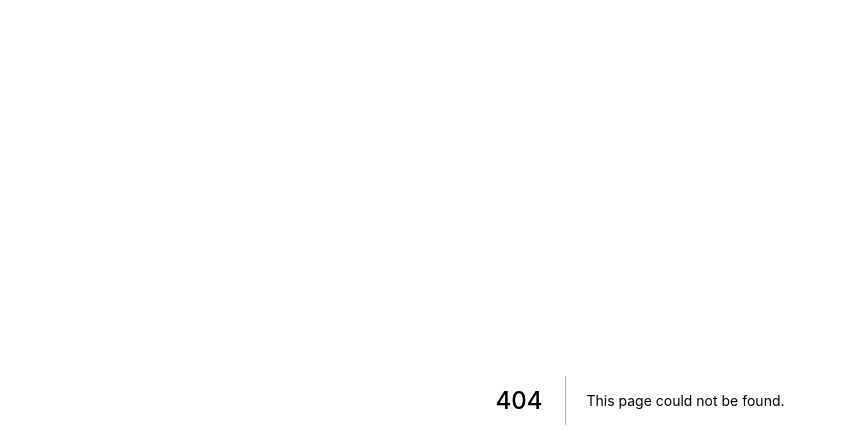
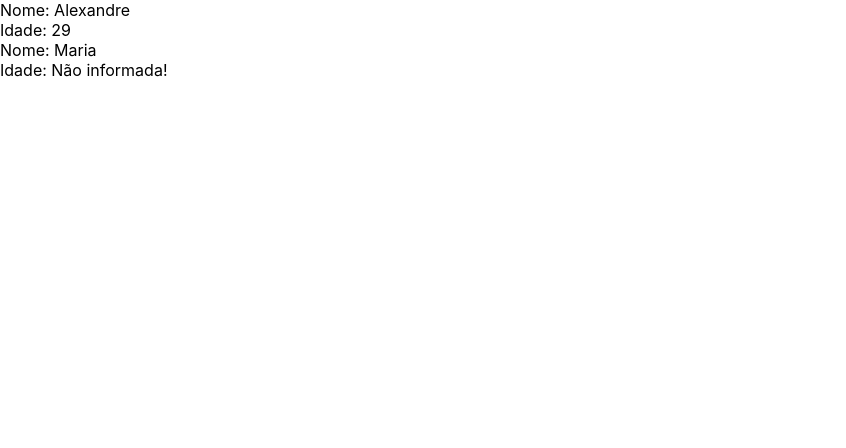
Before and after one commit to thelunardi/cod3r-react-next, a Next.js app: page /ts/example in a window 1280 px wide. Before the commit this address had no page. Shown: the top 448 px of the page, without its empty margins (0-846 px from the left). Built offline with nearby package versions, Linux system fonts and the light colour scheme.

Commit message:
:sparkles: typescript example

```diff
--- /dev/null
+++ b/components/Person.tsx
@@ -0,0 +1,13 @@
+interface PersonProps {
+    name: string
+    age?: number
+}
+
+export default function Person(props: PersonProps) {
+    return (
+        <div>
+            <div>Nome: {props.name}</div>
+            <div>Idade: {props.age ?? 'Não informada!'}</div>
+        </div>
+    )
+}
--- a/package.json
+++ b/package.json
@@ -14,7 +14,9 @@
     "react-dom": "17.0.2"
   },
   "devDependencies": {
+    "@types/react": "^17.0.21",
     "eslint": "7.32.0",
-    "eslint-config-next": "11.1.2"
+    "eslint-config-next": "11.1.2",
+    "typescript": "^4.4.3"
   }
 }
--- /dev/null
+++ b/pages/ts/example.tsx
@@ -0,0 +1,10 @@
+import Person from '../../components/Person';
+
+export default function Example() {
+    return (
+        <div>
+            <Person name='Alexandre' age={29}/>
+            <Person name='Maria'/>
+        </div>
+    )
+}
```
Also changed, not shown: tsconfig.json (added, +29 -0 lines), next-env.d.ts (added), 1 other file (tests, documents, lock files or other folders).
